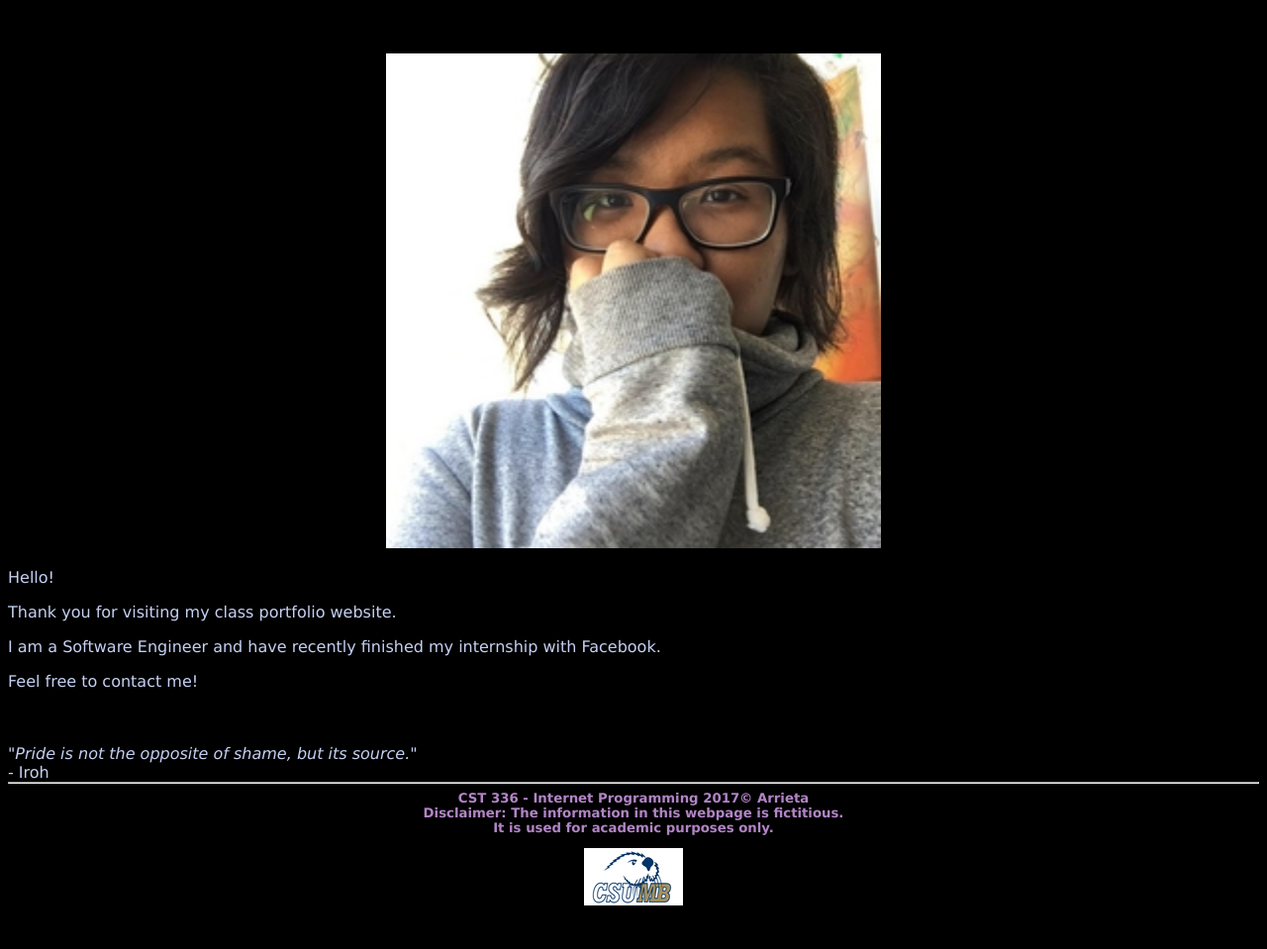
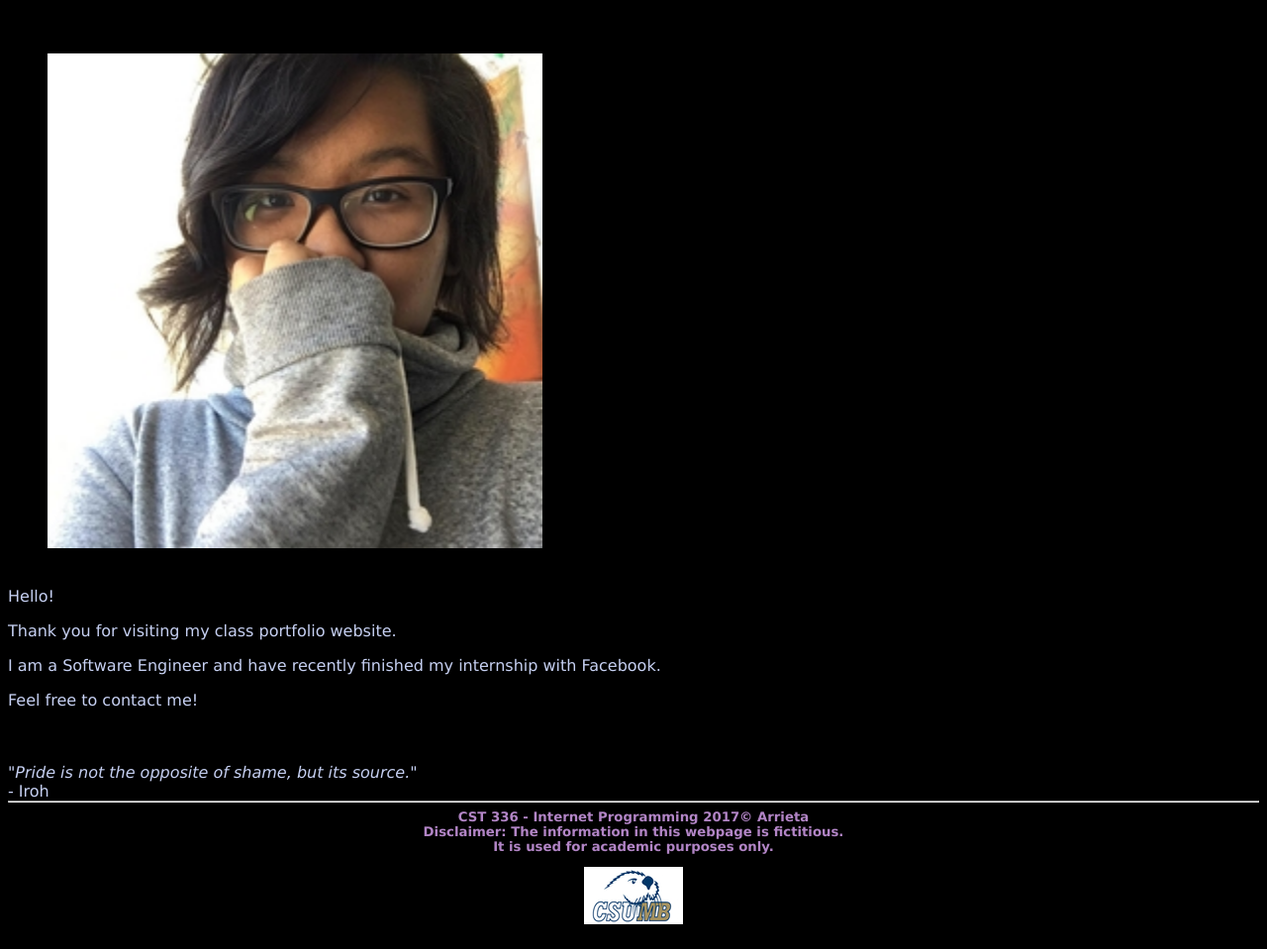
Before and after one commit to jaynicka-arrieta/cst336, a PHP site: page /labs/lab1/index.html in a window 1280 px wide. Shown: the part 141-1100 px from the top of the page at 99% size. Before the commit the page ends 1056 px from the top, so only its background shows below. Run offline with PHP 8.4, Linux system fonts and the light colour scheme.

Commit message:
changed float for #me and #welcometext

```diff
--- a/labs/lab1/css/styles.css
+++ b/labs/lab1/css/styles.css
@@ -34,11 +34,7 @@ nav a:hover {
   transition: .9s;
 }
 
-#me {
-  float:center;
-}
-
-#welcomeText {
+#me, #welcomeText {
   float: left;
   padding-right: 15px;
   color: #c6d0f2;
--- a/labs/lab1/index.html
+++ b/labs/lab1/index.html
@@ -52,6 +52,7 @@ in html
         </figure>
 
         <div id="welcomeText">
+          <br />
           Hello!
           <br />
           <p>Thank you for visiting my class portfolio website.</p>
```
